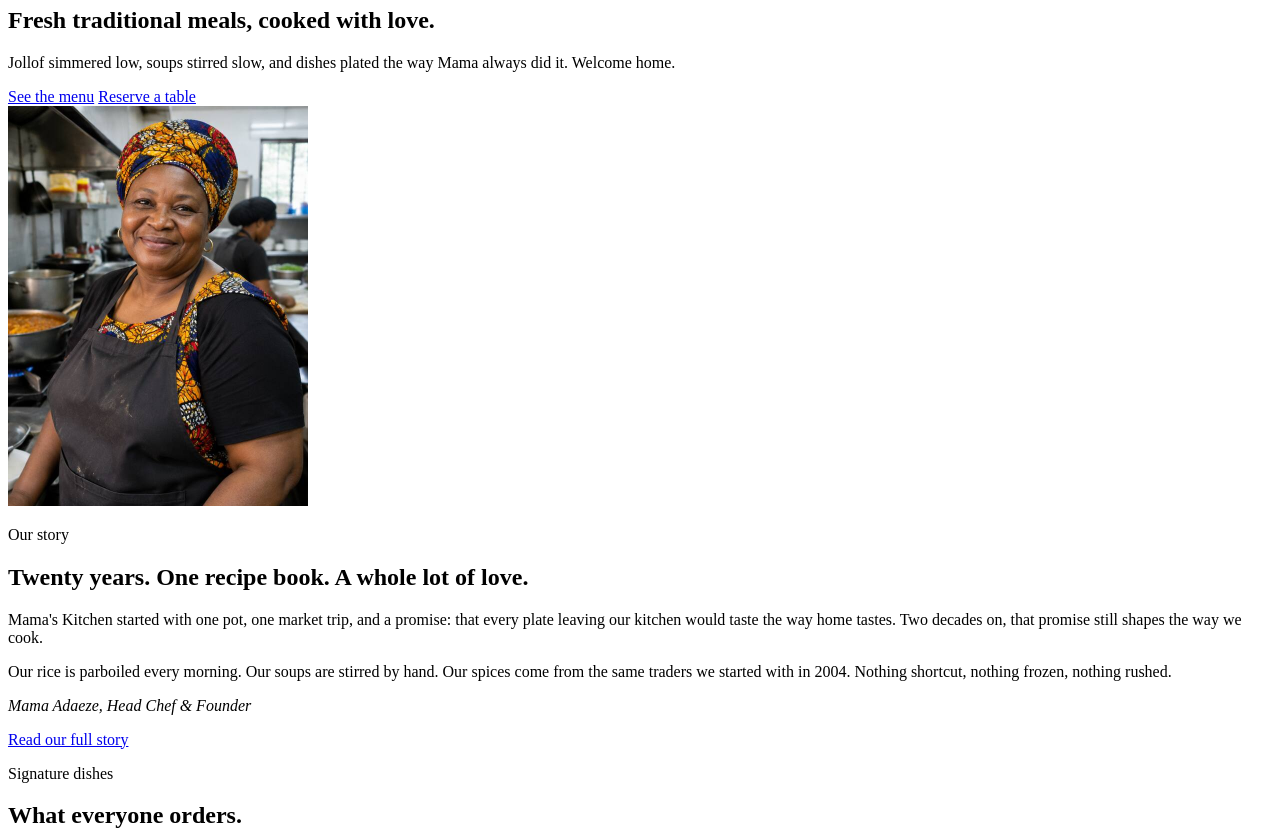
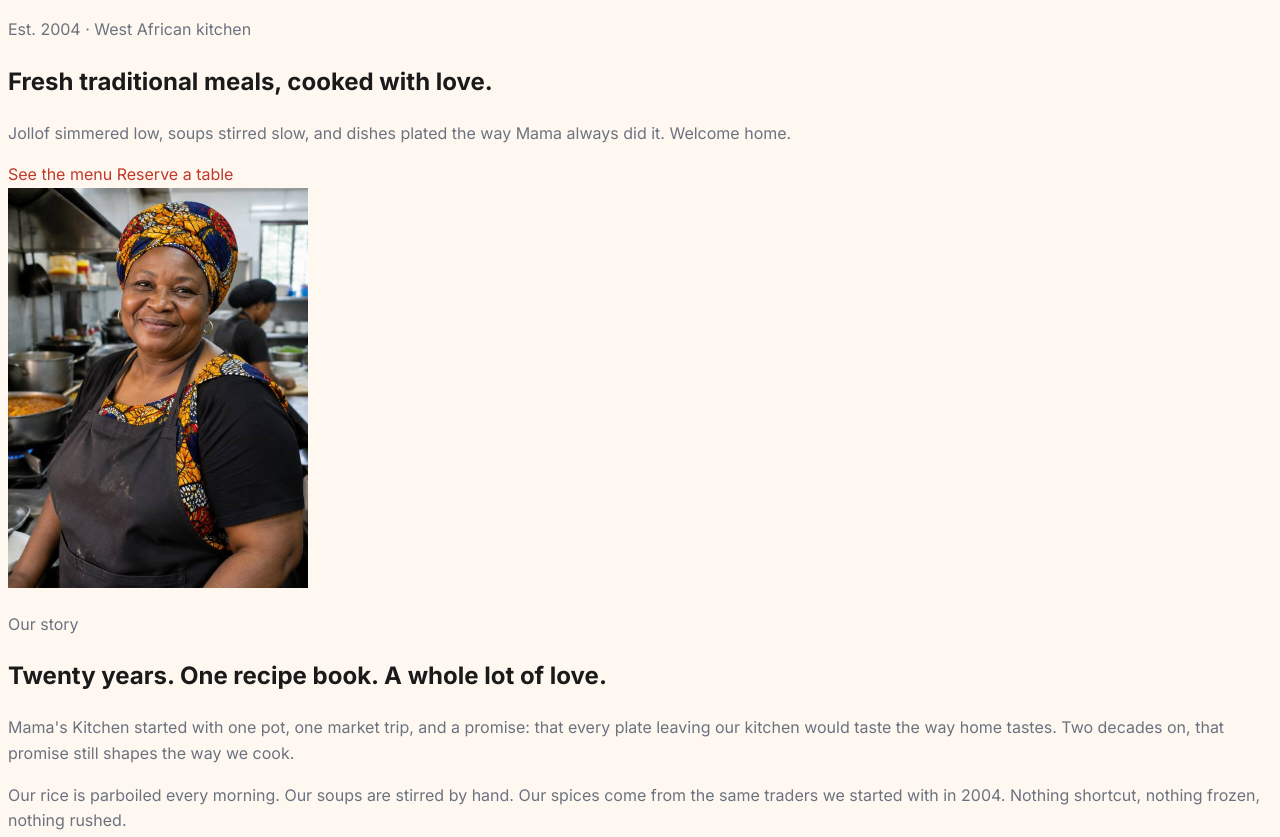
Before and after one commit to damianinnocent/mamas-kitchen, a plain HTML site: page index.html in a window 1280 px wide. Shown: the part 291-1128 px from the top of the page. Drawn offline with Linux system fonts and the light colour scheme; a web font is replaced by a local one.

Commit message:
my first commit

```diff
--- a/index.html
+++ b/index.html
@@ -3,7 +3,13 @@
   <head>
     <meta charset="UTF-8">
     <meta name="viewport" content="width=device-width, initial-scale=1.0">
-    <title>Mama's Kitchen | Fresh traditional meals in Ikeja</title>
+
+    <link rel="preconnect" href="https://fonts.googleapis.com">
+<link rel="preconnect" href="https://fonts.gstatic.com" crossorigin>
+<link href="https://fonts.googleapis.com/css2?family=Inter:ital,opsz,wght@0,14..32,100..900;1,14..32,100..900&family=Playfair+Display:ital,wght@0,400..900;1,400..900&display=swap" rel="stylesheet">
+
+<title>Mama's Kitchen | Fresh traditional meals in Ikeja</title>
+    <link rel="stylesheet" href="style.css">
   </head>
   <body>
     <header>
@@ -21,42 +27,42 @@
 
     <main>
       <section>
-        <p>Est. 2004 · West African kitchen</p>
+        <p class="eyebrow">Est. 2004 · West African kitchen</p>
         <h2>Fresh traditional meals, cooked with love.</h2>
         <p>Jollof simmered low, soups stirred slow, and dishes plated the way Mama always did it. Welcome home.</p>
-        <a href="menu.html">See the menu</a>
-        <a href="reservations.html">Reserve a table</a>
+        <a class="btn" href="menu.html">See the menu</a>
+        <a class="btn" href="reservations.html">Reserve a table</a>
       </section>
 
       <section>
         <img src="images/mama.jpg" alt="Mama Adaeze, head chef and founder of Mama's Kitchen" width="300" height="400">
-        <p>Our story</p>
+        <p class="eyebrow">Our story</p>
         <h2>Twenty years. One recipe book. A whole lot of love.</h2>
         <p>Mama's Kitchen started with one pot, one market trip, and a promise: that every plate leaving our kitchen would taste the way home tastes. Two decades on, that promise still shapes the way we cook.</p>
         <p>Our rice is parboiled every morning. Our soups are stirred by hand. Our spices come from the same traders we started with in 2004. Nothing shortcut, nothing frozen, nothing rushed.</p>
         <p><em>Mama Adaeze, Head Chef &amp; Founder</em></p>
-        <a href="about.html">Read our full story</a>
+        <a class="btn" href="about.html">Read our full story</a>
       </section>
 
       <section>
-        <p>Signature dishes</p>
+        <p class="eyebrow">Signature dishes</p>
         <h2>What everyone orders.</h2>
         <p>Three plates that have been on our menu since day one, and still the first to sell out most weekends.</p>
-        <div>
+        <div class="dish">
           <img src="images/jollof.jpg" alt="A plate of party jollof rice with fried plantain and grilled chicken" width="400" height="300" loading="lazy">
           <h3>Party Jollof</h3>
           <p><strong>₦8,500</strong></p>
           <p>Long-grain rice cooked over wood fire with tomato, scotch bonnet and a secret spice blend. Served with grilled chicken.</p>
           <p><em>Signature</em></p>
         </div>
-        <div>
+        <div class="dish">
           <img src="images/egusi.jpg" alt="A bowl of egusi soup with pounded yam" width="400" height="300" loading="lazy">
           <h3>Egusi &amp; Pounded Yam</h3>
           <p><strong>₦8,000</strong></p>
           <p>Melon seed soup slow-cooked with spinach, assorted meats and dried fish. Served with hand-pounded yam.</p>
           <p><em>Chef's pick</em></p>
         </div>
-        <div>
+        <div class="dish">
           <img src="images/suya.jpg" alt="Spicy beef suya skewers with sliced onion and tomato" width="400" height="300" loading="lazy">
           <h3>Suya Platter</h3>
           <p><strong>₦5,500</strong></p>
@@ -86,7 +92,7 @@
       <section>
         <h2>Hungry yet?</h2>
         <p>Reserve a table for the weekend, or stop by any night of the week. First-time guests get a complimentary chapman on the house.</p>
-        <a href="reservations.html">Reserve a table</a>
+        <a class="btn" href="reservations.html">Reserve a table</a>
       </section>
     </main>
 
--- /dev/null
+++ b/style.css
@@ -0,0 +1,22 @@
+body {
+    background-color: #fff8f0;
+    color: #1a1a1a;
+    font-family: 'Inter', Arial, Arial, sans-serif;
+    font-size: 1rem;
+    line-height: 1.6;
+}
+
+h1,
+h2,
+h3,
+h4 {
+    font-family: "inter", Arial, sans-serif;
+}
+p {
+    color: #6b7280;
+}
+
+a {
+    color: #c0392b;
+    text-decoration: none;
+}
```
Also changed, not shown: about.html (+3 -3 lines), menu.html (+23 -23 lines).
